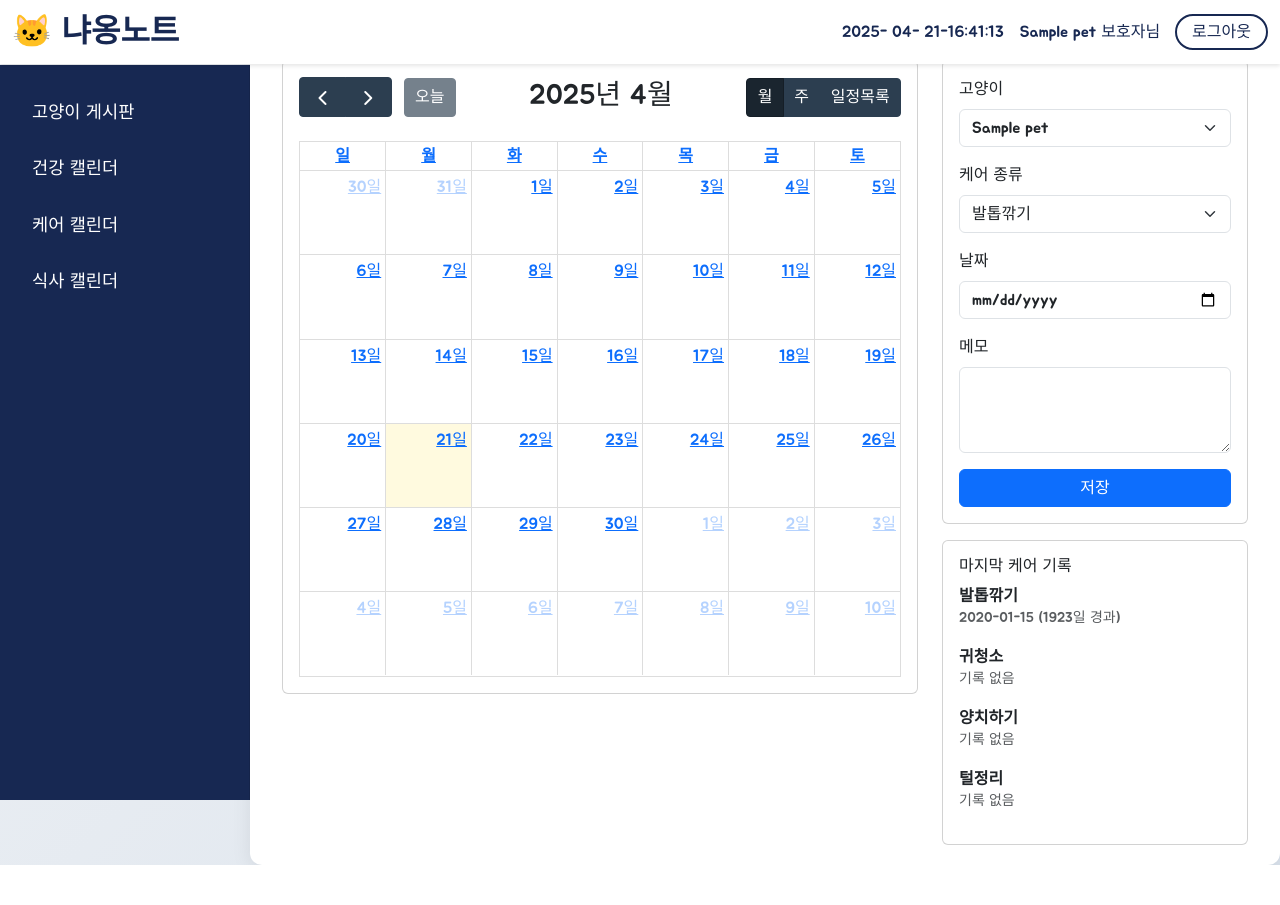
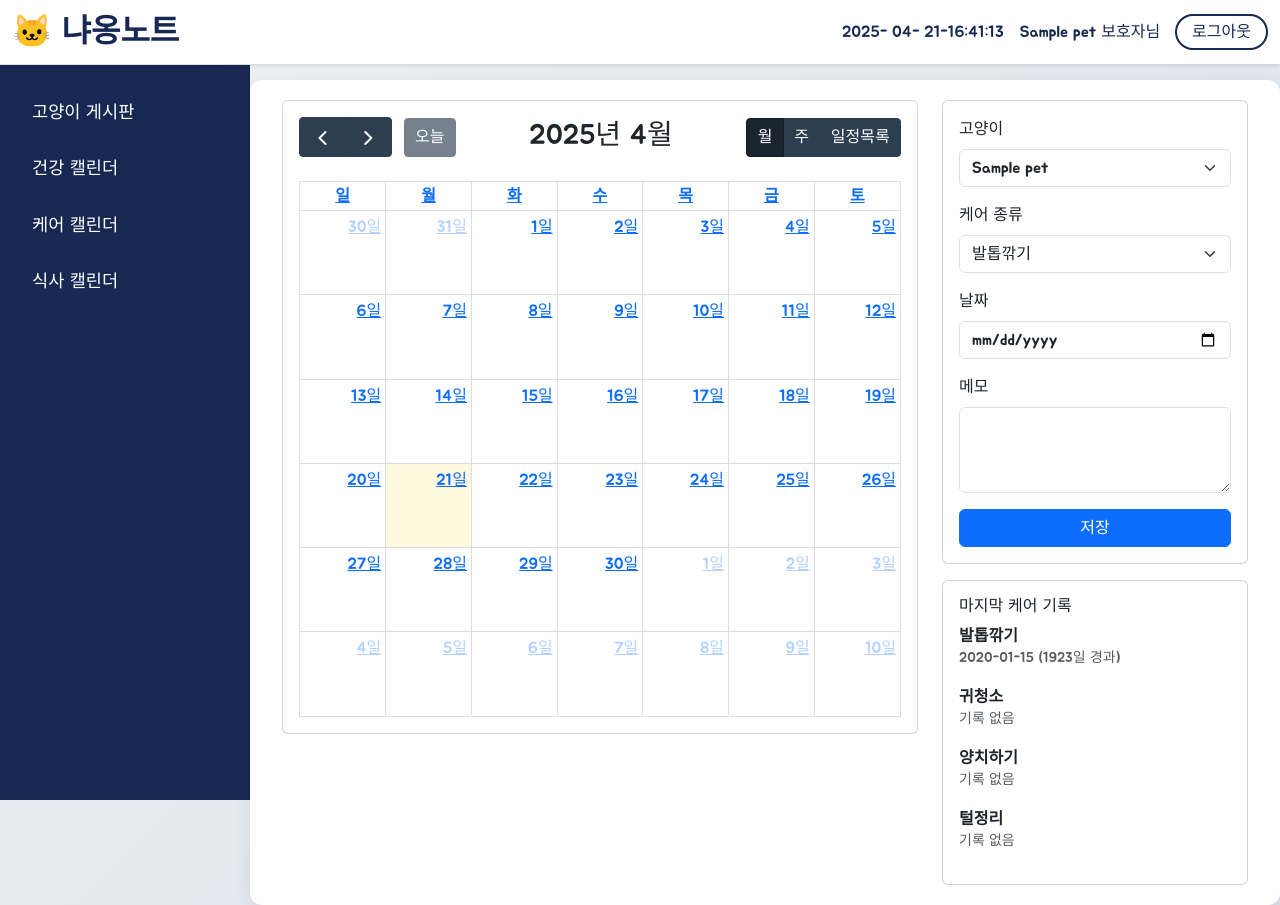
Before and after one commit to ychany/CatCare, a Django app: page /care/ in a window 1280 px wide. Before the commit the page ends 865 px from the top, so only its background shows below. Run offline with Django 5.2, Linux system fonts and the light colour scheme; a user stored in the database is signed in; tables that the repository leaves empty hold one stand-in row (values such as "Sample post"); lists and menus that the app fills with data are empty.

Commit message:
화면 레이아웃 수정

```diff
--- a/templates/base.html
+++ b/templates/base.html
@@ -34,7 +34,7 @@
         .main-content {
             /* 메인 콘텐츠를 카드 형태로 띄워 세련된 느낌 부여 */
             margin-left: 250px;
-            margin-top: 40px;
+            margin-top: 80px;
             padding: 20px;
             background-color: #ffffff;
             border-radius: 12px;
```
